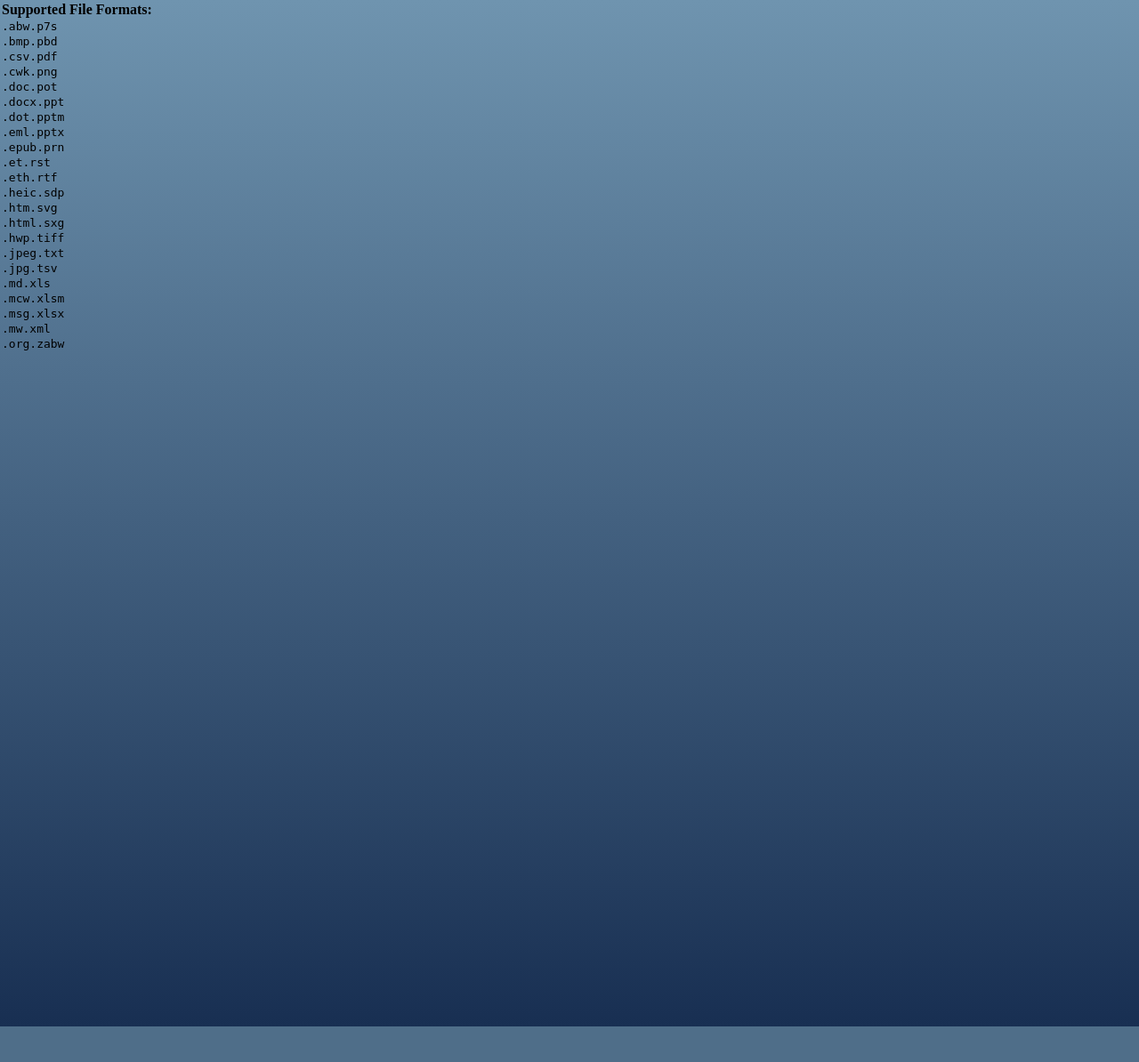
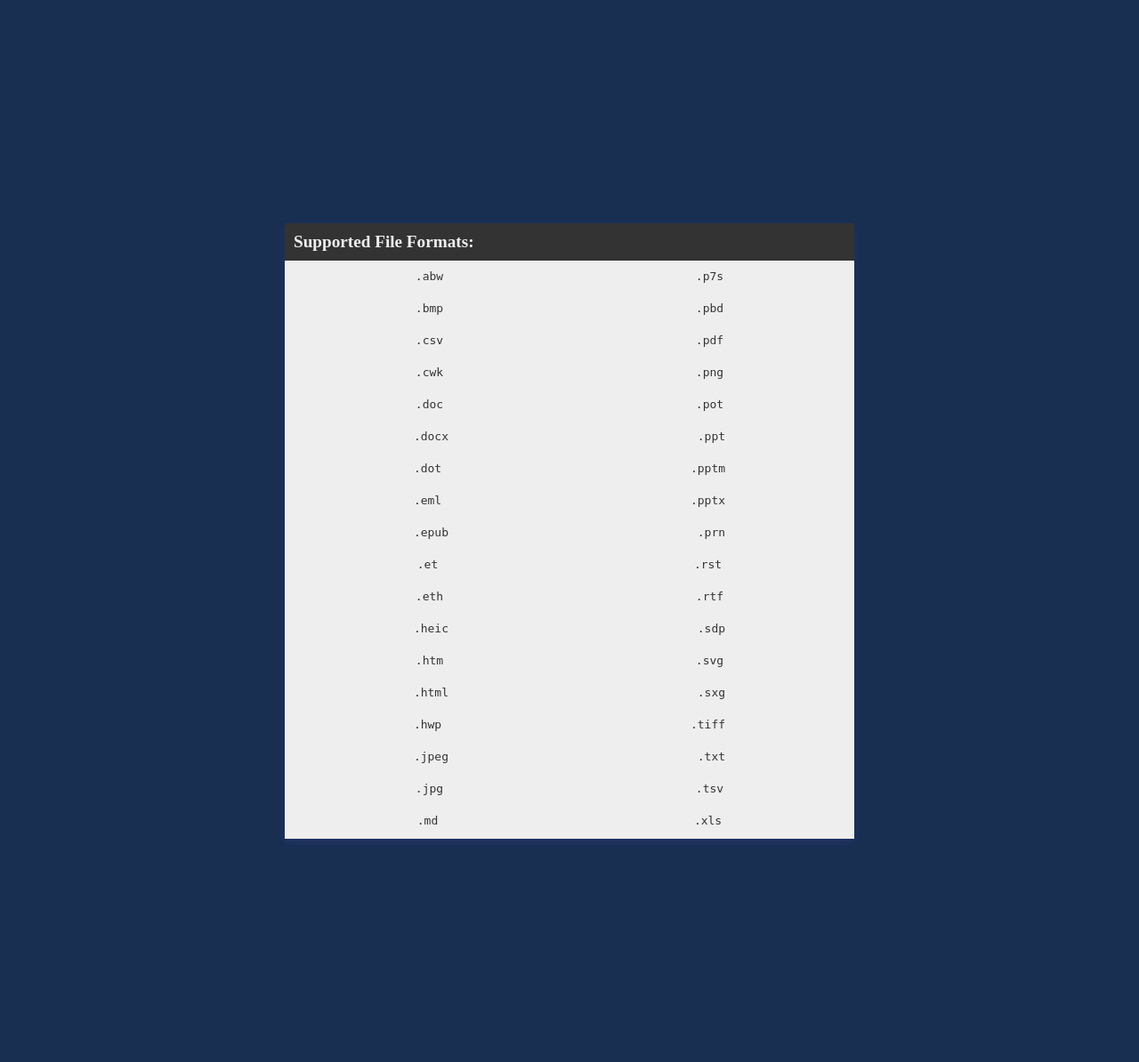
Before and after one commit to rahul9105/SimpleRag, a Flask app: template templates/supported-files.html in a window 1280 px wide. Shown: the whole page at 89% size. Before the commit the page ends 1154 px from the top, so only its background shows below. Run offline with Flask 3, Linux system fonts and the light colour scheme; the template is opened without the code that fills it, so the values that code supplies are empty.

Commit message:
UI Changes

```diff
--- a/app.py
+++ b/app.py
@@ -71,18 +71,18 @@
     return texts
 
 def process_pdf_files(files: list[str]) -> tuple:
-    raw_pdf_elements = []
+    # raw_pdf_elements = []
     raw_pdf_elements2 = []
     for file in files:
-        temp = partition_pdf(
-            filename=file,
-            strategy='hi_res',
-            extract_images_in_pdf=True,
-            extract_image_block_to_payload=False,
-            extract_image_block_types=['Image', 'Table'],
-            extract_image_block_output_dir=OUTPUT_DIR,
-        )
-        raw_pdf_elements.append(temp)
+        # temp = partition_pdf(
+        #     filename=file,
+        #     strategy='hi_res',
+        #     extract_images_in_pdf=True,
+        #     extract_image_block_to_payload=False,
+        #     extract_image_block_types=['Image', 'Table'],
+        #     extract_image_block_output_dir=OUTPUT_DIR,
+        # )
+        # raw_pdf_elements.append(temp)
         temp = partition_pdf(
             filename=file,
             extract_image_block_types=['Image', 'Table'],
@@ -95,14 +95,14 @@
             image_output_dir_path=OUTPUT_DIR,
         )
         raw_pdf_elements2.append(temp)
-    raw_pdf_elements = list(chain.from_iterable(raw_pdf_elements))
+    # raw_pdf_elements = list(chain.from_iterable(raw_pdf_elements))
     raw_pdf_elements2 = list(chain.from_iterable(raw_pdf_elements2))
     categorized_elements = []
-    for element in raw_pdf_elements:
-        if str(type(element)).split('.')[-1].split('\'')[0]=='Image':
-            categorized_elements.append(Element(type="image", text=str(element)))
-        elif str(type(element)).split('.')[-1].split('\'')[0]=='Table':
-            categorized_elements.append(Element(type="table", text=str(element)))
+    # for element in raw_pdf_elements:
+    #     if str(type(element)).split('.')[-1].split('\'')[0]=='Image':
+    #         categorized_elements.append(Element(type="image", text=str(element)))
+    #     elif str(type(element)).split('.')[-1].split('\'')[0]=='Table':
+    #         categorized_elements.append(Element(type="table", text=str(element)))
     for element in raw_pdf_elements2:
         if str(type(element)).split('.')[-1].split('\'')[0]=='Image':
             categorized_elements.append(Element(type="image", text=str(element)))
@@ -193,10 +193,11 @@
         ppt_files = [os.path.join(BASE_DATA_PATH,file) for file in files if file.endswith('.pptx') or file.endswith('.ppt')]
         if txt_doc_files:
             txt_doc_texts = process_text_doc_files(txt_doc_files)
+            socket.emit('progress', {'progress': 4, 'message': "Text files processed."}, to=socket_id)
         else:
             txt_doc_texts = []
         if pdf_files:
-            socket.emit('progress', {'progress': 4, 'message': "Text files processed. Processing & summarizing pdf files..."}, to=socket_id)
+            socket.emit('progress', {'progress': 4, 'message': "Processing & summarizing pdf files..."}, to=socket_id)
             text_elements, table_elements, image_elements = process_pdf_files(pdf_files)
             socket.emit('progress', {'progress': 5, 'message': "PDF files processed. Summarizing text..."}, to=socket_id)
             prompt_text = """You are an assistant tasked with summarizing tables, images and text.
--- a/static/css/style.css
+++ b/static/css/style.css
@@ -13,7 +13,8 @@
 }
 
 body {
-    background: linear-gradient(var(--light-color), var(--dark-color));
+    /* background: linear-gradient(var(--light-color), var(--dark-color)); */
+    background: var(--dark-color);
 }
 
 body.chat-main {
@@ -728,3 +733,70 @@
     border-top: 0;
     border-right: 5px solid var(--medium-color); */
 }
+
+
+/* Supported Files Table */
+.table-container {
+    height: 100vh;
+    margin: 0 auto;
+    display: flex;
+    justify-content: center;
+    align-items: center;
+    margin: 20px auto;
+}
+
+.container-inner {
+    width: 50%;
+    overflow:hidden;
+    overflow-y: scroll;
+    height: 60vh;
+    scrollbar-color: rgba(81, 69, 186, 0.2) transparent;
+    scrollbar-width: thin;
+    box-shadow: 0 4px 8px rgba(81, 69, 186, 0.2);
+}
+
+.table-container table {
+    width: 100%;
+    border-collapse: collapse;
+    border-radius: 5px;
+}
+
+.table-container table thead {
+    background: #333;
+    color: var(--text-color-primary);
+    font-size: 1.2rem;
+    position: sticky;
+    top: 0;
+    z-index: 2;
+}
+
+.table-container table thead th {
+    padding: 10px;
+    text-align: left;
+}
+
+.table-container table tbody {
+    background: var(--text-color-primary);
+    color: #333;
+}
+
+.table-container table tbody tr {
+    border-bottom: 1px solid var(--text-color-primary);
+}
+
+.table-container table tbody tr:hover {
+    background: rgba(81, 69, 186, 0.1);
+    color: #333;
+    font-weight: 600;
+    font-size: 1.3rem;
+}
+
+.table-container table tbody tr td {
+    padding: 10px;
+    text-align: left;
+    display: flex;
+    flex-direction: row;
+    justify-content: space-around;
+    align-items: center;
+    gap: 10px;
+}
```
Also changed, not shown: other parts of static/css/style.css (+33 -29 lines), static/js/script.js (+6 -6 lines), templates/index.html (+9 -1 lines).
